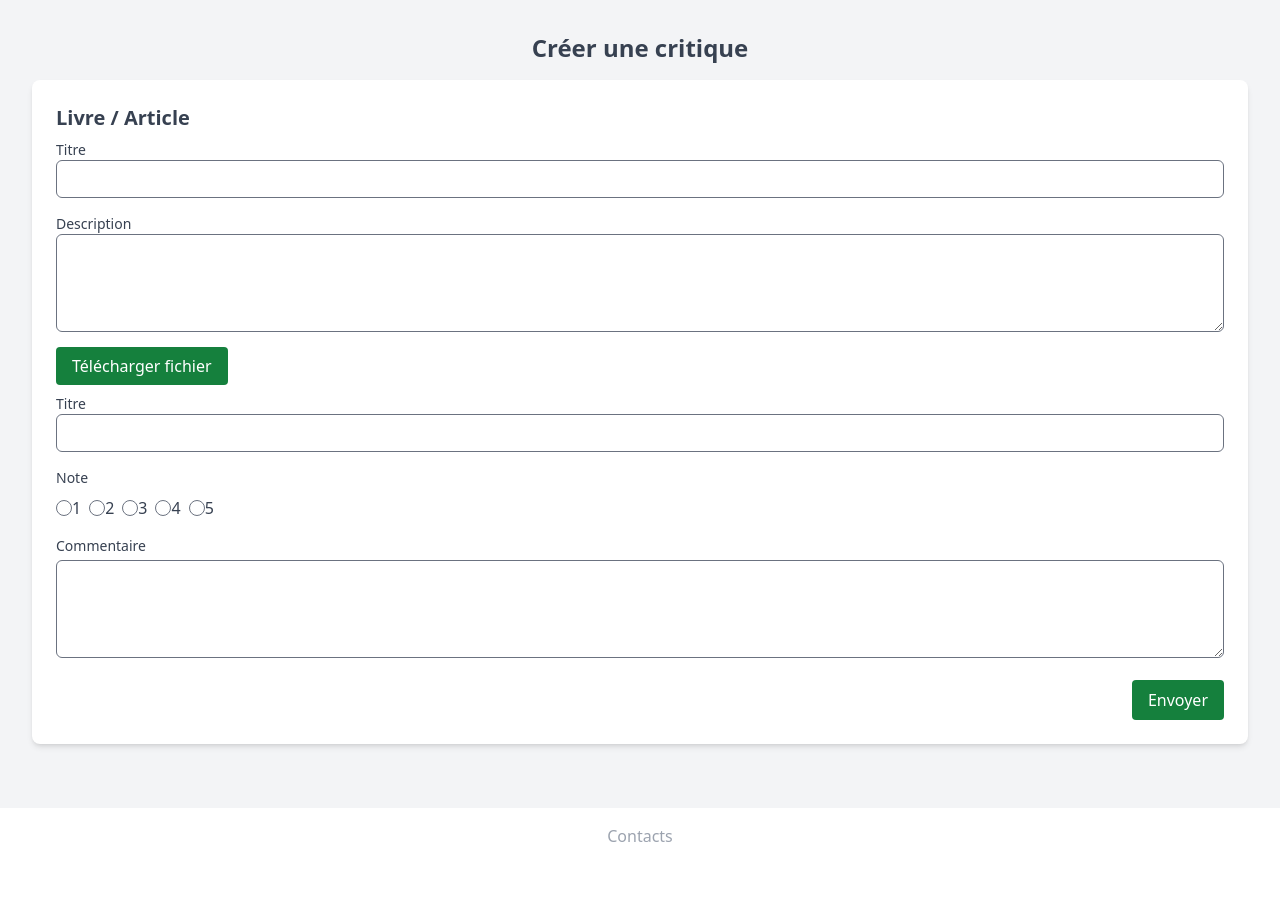
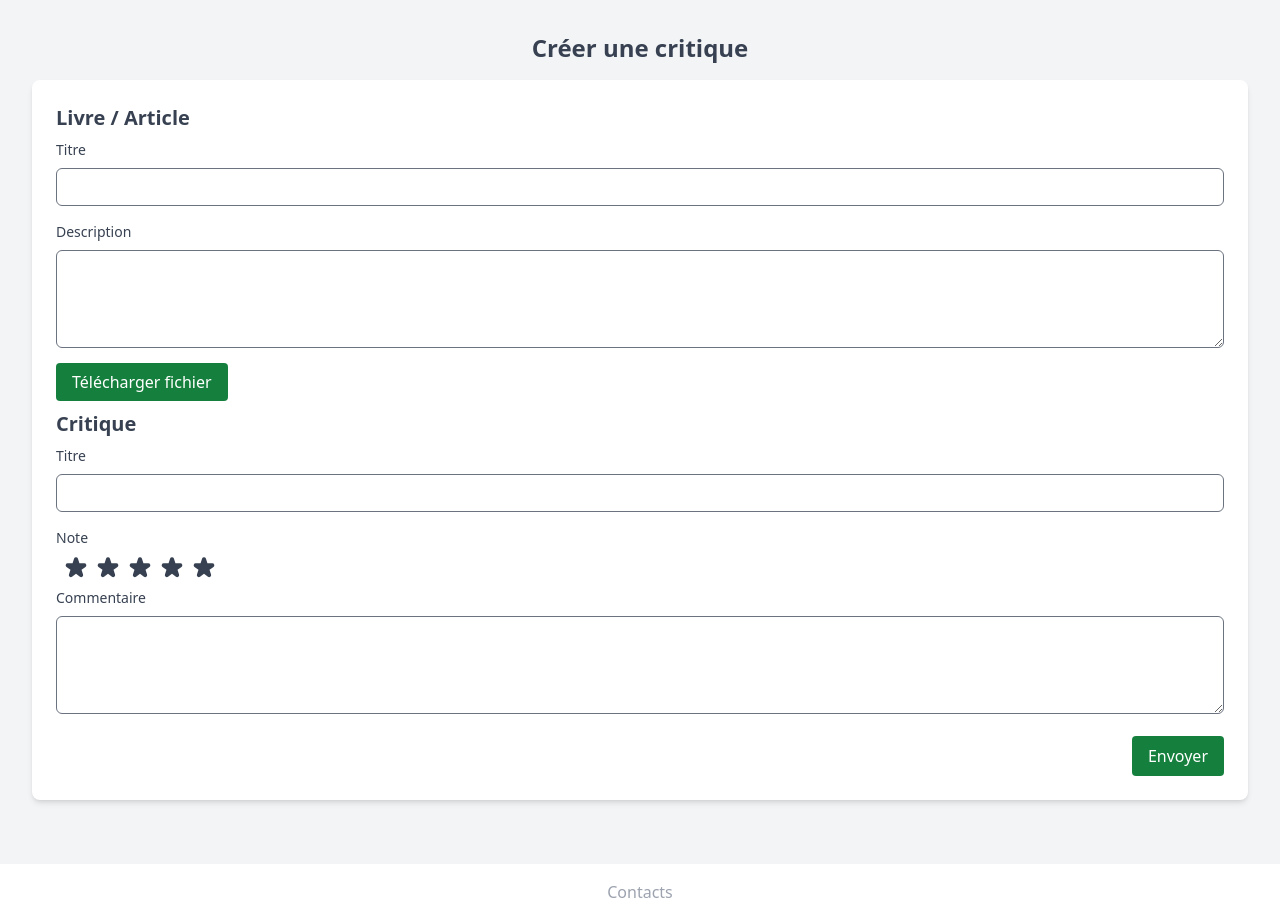
Before and after one commit to Mothraa/BookReview-Django-WebApp, a Django app: page /ticket/create/ in a window 1280 px wide. Shown: the part 80-1000 px from the top of the page. Before the commit the page ends 922 px from the top, so only its background shows below. Run offline with Django 5.2, Linux system fonts and the light colour scheme; the visitor is signed in with stand-in values (Sample User, id 1); some libraries are stand-ins or nearby versions.

Commit message:
add stars, yeah !

```diff
--- a/src/theme/static/css/dist/styles.css
+++ b/src/theme/static/css/dist/styles.css
@@ -948,6 +956,10 @@ select {
   display: flex;
 }
 
+.inline-flex {
+  display: inline-flex;
+}
+
 .hidden {
   display: none;
 }
@@ -960,6 +972,14 @@ select {
   height: 100vh;
 }
 
+.h-6 {
+  height: 1.5rem;
+}
+
+.h-7 {
+  height: 1.75rem;
+}
+
 .min-h-screen {
   min-height: 100vh;
 }
@@ -976,6 +996,14 @@ select {
   width: 100%;
 }
 
+.w-6 {
+  width: 1.5rem;
+}
+
+.w-7 {
+  width: 1.75rem;
+}
+
 .max-w-4xl {
   max-width: 56rem;
 }
@@ -994,6 +1026,10 @@ select {
 
 .flex-grow {
   flex-grow: 1;
+}
+
+.transform {
+  transform: translate(var(--tw-translate-x), var(--tw-translate-y)) rotate(var(--tw-rotate)) skewX(var(--tw-skew-x)) skewY(var(--tw-skew-y)) scaleX(var(--tw-scale-x)) scaleY(var(--tw-scale-y));
 }
 
 .cursor-pointer {
@@ -1154,6 +1194,26 @@ select {
   background-color: rgb(254 249 195 / var(--tw-bg-opacity));
 }
 
+.fill-current {
+  fill: currentColor;
+}
+
+.fill-red-500 {
+  fill: #ef4444;
+}
+
+.stroke-current {
+  stroke: currentColor;
+}
+
+.stroke-red-500 {
+  stroke: #ef4444;
+}
+
+.stroke-2 {
+  stroke-width: 2;
+}
+
 .p-2 {
   padding: 0.5rem;
 }
@@ -1339,6 +1418,24 @@ select {
   box-shadow: var(--tw-ring-offset-shadow, 0 0 #0000), var(--tw-ring-shadow, 0 0 #0000), var(--tw-shadow);
 }
 
+.transition-colors {
+  transition-property: color, background-color, border-color, text-decoration-color, fill, stroke;
+  transition-timing-function: cubic-bezier(0.4, 0, 0.2, 1);
+  transition-duration: 150ms;
+}
+
+.transition-transform {
+  transition-property: transform;
+  transition-timing-function: cubic-bezier(0.4, 0, 0.2, 1);
+  transition-duration: 150ms;
+}
+
+.hover\:scale-125:hover {
+  --tw-scale-x: 1.25;
+  --tw-scale-y: 1.25;
+  transform: translate(var(--tw-translate-x), var(--tw-translate-y)) rotate(var(--tw-rotate)) skewX(var(--tw-skew-x)) skewY(var(--tw-skew-y)) scaleX(var(--tw-scale-x)) scaleY(var(--tw-scale-y));
+}
+
 .hover\:bg-gray-300:hover {
   --tw-bg-opacity: 1;
   background-color: rgb(209 213 219 / var(--tw-bg-opacity));
--- a/src/ticket/models.py
+++ b/src/ticket/models.py
@@ -14,9 +14,9 @@ class Ticket(models.Model):
     time_created = models.DateTimeField(auto_now_add=True)
 
     def save(self, *args, **kwargs):
-
+        # TODO : ajouter un validator sur le format d'image pris en charge en entrée, actuellement fait uniquement par le frontend
         # surcharge de la methode save pour convertir les images
-        if has_changed(self, 'image'):
+        if self.image and has_changed(self, 'image'):
             # Convertir l'image en jpg et créé des miniatures
             filename = path.splitext(path.split(self.image.name)[-1])[0]
             filename = f"{filename}.jpg"
@@ -34,7 +34,6 @@ class Ticket(models.Model):
             self.thumbnail.name = f'_{filename}'
 
         super().save(*args, **kwargs)
-
 
     def __str__(self):
         return self.title
--- a/src/ticket/templates/ticket/create_review.html
+++ b/src/ticket/templates/ticket/create_review.html
@@ -11,7 +11,7 @@
             <h2 class="text-xl font-bold mb-2">Livre / Article</h2>
             {{ ticket_form.non_field_errors }}
             <div class="mb-4">
-                <label for="id_title" class="block text-sm font-medium text-gray-700">Titre</label>
+                <label for="id_title" class="block text-sm font-medium text-gray-700 mb-2">Titre</label>
                 <!-- Utilisation de la valeur du champ title sans afficher 'None' -->
                 <input type="text" name="title" id="id_title" value="{% if ticket_form.title.value %}{{ ticket_form.title.value }}{% endif %}" class="form-input w-full border rounded-md py-2 px-3 text-gray-700 leading-tight focus:outline-none focus:shadow-outline">
                 {% for error in ticket_form.title.errors %}
@@ -19,7 +19,7 @@
                 {% endfor %}
             </div>
             <div class="mb-4">
-                <label for="id_description" class="block text-sm font-medium text-gray-700">Description</label>
+                <label for="id_description" class="block text-sm font-medium text-gray-700 mb-2">Description</label>
                 <!-- Utilisation de la valeur du champ description sans afficher 'None' -->
                 <textarea name="description" id="id_description" rows="4" class="form-input w-full border rounded-md py-2 px-3 text-gray-700 leading-tight focus:outline-none focus:shadow-outline">{{ ticket_form.description.value|default_if_none:"" }}</textarea>
                 {% for error in ticket_form.description.errors %}
@@ -38,52 +38,69 @@
 
         {% comment %} </form>
     </div> {% endcomment %}
-
     <!-- Section Critique -->
     {% comment %} <div class="mb-8">
         <form method="post" enctype="multipart/form-data" class="bg-white p-6 rounded-lg shadow-md">
             <h2 class="text-xl font-bold mb-2">Critique</h2>
             {{ review_form.non_field_errors }}
             {% csrf_token %}            {% endcomment %}
+            <h2 class="text-xl font-bold mb-2">Critique</h2>
             <div class="mb-4">
-                <label for="id_headline" class="block text-sm font-medium text-gray-700">Titre</label>
+                <label for="id_headline" class="block text-sm font-medium text-gray-700 mb-2">Titre</label>
                 <input type="text" name="headline" id="id_headline" value="{% if review_form.headline.value %}{{ review_form.headline.value }}{% endif %}" class="form-input w-full border rounded-md py-2 px-3 text-gray-700 leading-tight focus:outline-none focus:shadow-outline">
                 {% for error in review_form.headline.errors %}
                 <p class="text-red-500 text-sm">{{ error }}</p>
                 {% endfor %}
             </div>
 
-                <div class="mb-4">
-                <label class="block text-sm font-medium text-gray-700">Note</label>
-                <div class="flex items-center mt-2 space-x-2" id="star-container">
-                    <label for="star1" class="flex items-center" data-tooltip="Note 1">
-                        <input type="radio" id="star1" name="rating" value="1" {% if review_form.rating.value == 1 %}checked{% endif %}>
-                        1
+            <label class="block text-sm font-medium text-gray-700 mb-2">Note</label>
+            <div class="flex items-center space-x-2">
+                <input type="radio" id="star1" class="sr-only" name="rating" value="1" {% if review_form.rating.value == 1 %}checked{% endif %}>
+                <label for="star1" class="cursor-pointer inline-flex items-center transition-transform transform hover:scale-125">
+                    <svg class="w-6 h-6 fill-current stroke-current stroke-2 transition-colors" viewBox="0 0 24 24">
+                        <use xlink:href="{% static 'images/icons.svg' %}#icon-star"></use>
+                    </svg>
                 </label>
-                    <label for="star2" class="flex items-center" data-tooltip="Note 2">
-                        <input type="radio" id="star2" name="rating" value="2" {% if review_form.rating.value == 2 %}checked{% endif %}>
-                        2
+
+                <input type="radio" id="star2" class="sr-only" name="rating" value="2" {% if review_form.rating.value == 2 %}checked{% endif %}>
+                <label for="star2" class="cursor-pointer inline-flex items-center transition-transform transform hover:scale-125">
+                    <svg class="w-6 h-6 fill-current stroke-current stroke-2 transition-colors" viewBox="0 0 24 24">
+                        <use xlink:href="{% static 'images/icons.svg' %}#icon-star"></use>
+                    </svg>
                 </label>
-                    <label for="star3" class="flex items-center" data-tooltip="Note 3">
-                        <input type="radio" id="star3" name="rating" value="3" {% if review_form.rating.value == 3 %}checked{% endif %}>
-                        3
+
+                <input type="radio" id="star3" class="sr-only" name="rating" value="3" {% if review_form.rating.value == 3 %}checked{% endif %}>
+                <label for="star3" class="cursor-pointer inline-flex items-center transition-transform transform hover:scale-125">
+                    <svg class="w-6 h-6 fill-current stroke-current stroke-2 transition-colors" viewBox="0 0 24 24">
+                        <use xlink:href="{% static 'images/icons.svg' %}#icon-star"></use>
+                    </svg>
                 </label>
-                    <label for="star4" class="flex items-center" data-tooltip="Note 4">
-                        <input type="radio" id="star4" name="rating" value="4" {% if review_form.rating.value == 4 %}checked{% endif %}>
-                        4
+
+                <input type="radio" id="star4" class="sr-only" name="rating" value="4" {% if review_form.rating.value == 4 %}checked{% endif %}>
+                <label for="star4" class="cursor-pointer inline-flex items-center transition-transform transform hover:scale-125">
+                    <svg class="w-6 h-6 fill-current stroke-current stroke-2 transition-colors" viewBox="0 0 24 24">
+                        <use xlink:href="{% static 'images/icons.svg' %}#icon-star"></use>
+                    </svg>
                 </label>
-                    <label for="star5" class="flex items-center" data-tooltip="Note 5">
-                        <input type="radio" id="star5" name="rating" value="5" {% if review_form.rating.value == 5 %}checked{% endif %}>
-                        5
+
+                <input type="radio" id="star5" class="sr-only" name="rating" value="5" {% if review_form.rating.value == 5 %}checked{% endif %}>
+                <label for="star5" class="cursor-pointer inline-flex items-center transition-transform transform hover:scale-125">
+                    <svg class="w-6 h-6 fill-current stroke-current stroke-2 transition-colors" viewBox="0 0 24 24">
+                        <use xlink:href="{% static 'images/icons.svg' %}#icon-star"></use>
+                    </svg>
                 </label>
-                </div>
                 {% for error in review_form.rating.errors %}
                     <p class="text-red-500 text-sm">{{ error }}</p>
                 {% endfor %}
             </div>
 
+
+
+
+
+
             <div class="mb-4">
-                <label for="id_body" class="block text-sm font-medium text-gray-700 mb-1">Commentaire</label>
+                <label for="id_body" class="block text-sm font-medium text-gray-700 mb-2 mt-2">Commentaire</label>
                 <textarea name="body" id="id_body" rows="4" class="form-input w-full border rounded-md py-2 px-3 text-gray-700 leading-tight focus:outline-none focus:shadow-outline">{{ review_form.body.value|default_if_none:"" }}</textarea>
                 {% for error in review_form.body.errors %}
                 <p class="text-red-500 text-sm">{{ error }}</p>
--- a/src/ticket/urls.py
+++ b/src/ticket/urls.py
@@ -1,7 +1,16 @@
 # from django.contrib import admin
 from django.urls import path
 
-from ticket.views import home, flux, posts, create_ticket, create_review, subscription, remove_subscription
+from ticket.views import (home,
+                          flux,
+                          posts,
+                          create_ticket,
+                          create_review,
+                          subscription,
+                          remove_subscription,
+                          ticket_edit,
+                          ticket_delete,
+                          )
 
 urlpatterns = [
     path('home/', home, name='home'),
@@ -18,6 +27,8 @@ urlpatterns = [
 
 
     path('posts/', posts, name='posts'),
+    path('tickets/<int:ticket_id>/edit/', ticket_edit, name='ticket_edit'),
+    path('tickets/<int:ticket_id>/delete/', ticket_delete, name='ticket_delete'),
     path('subscription/', subscription, name='subscription'),
     path('subscription/remove/<int:subscription_id>/', remove_subscription, name='remove_subscription'),
 ]
--- a/src/ticket/views.py
+++ b/src/ticket/views.py
@@ -20,6 +20,27 @@ def flux(request):
 
 @login_required
 def posts(request):
+    tickets = Ticket.objects.filter(user=request.user).order_by('-time_created')
+    return render(request, 'ticket/posts.html', {'tickets': tickets})
+
+
+@login_required
+def ticket_edit(request, ticket_id):
+    pass
+    # try:
+    #     subscription = UserFollows.objects.get(id=subscription_id, user=request.user)
+    #     followed_user_nickname = subscription.followed_user.nickname
+    #     subscription.delete()
+    #     # TODO ajouter le nom de l'utilisateur
+    #     messages.success(request, f"Abonnement à {followed_user_nickname} supprimé.")
+    # except UserFollows.DoesNotExist:
+    #     messages.error(request, "Vous ne suivez pas cet utilisateur.")
+
+    return render(request, 'ticket/home.html')
+
+@login_required
+def ticket_delete(request, ticket_id):
+    pass
     return render(request, 'ticket/home.html')
 
 
```
Also changed, not shown: other parts of src/theme/static/css/dist/styles.css (+59 -0 lines), src/LITRevu/static/js/main.js (+38 -94 lines), src/ticket/templates/ticket/create_ticket.html (+13 -2 lines), src/ticket/templates/ticket/flux.html (+0 -65 lines), src/ticket/templates/ticket/posts.html (added, +31 -0 lines), src/LITRevu/static/images/icons.svg. Lines whose indentation alone changed are shown as unchanged.
